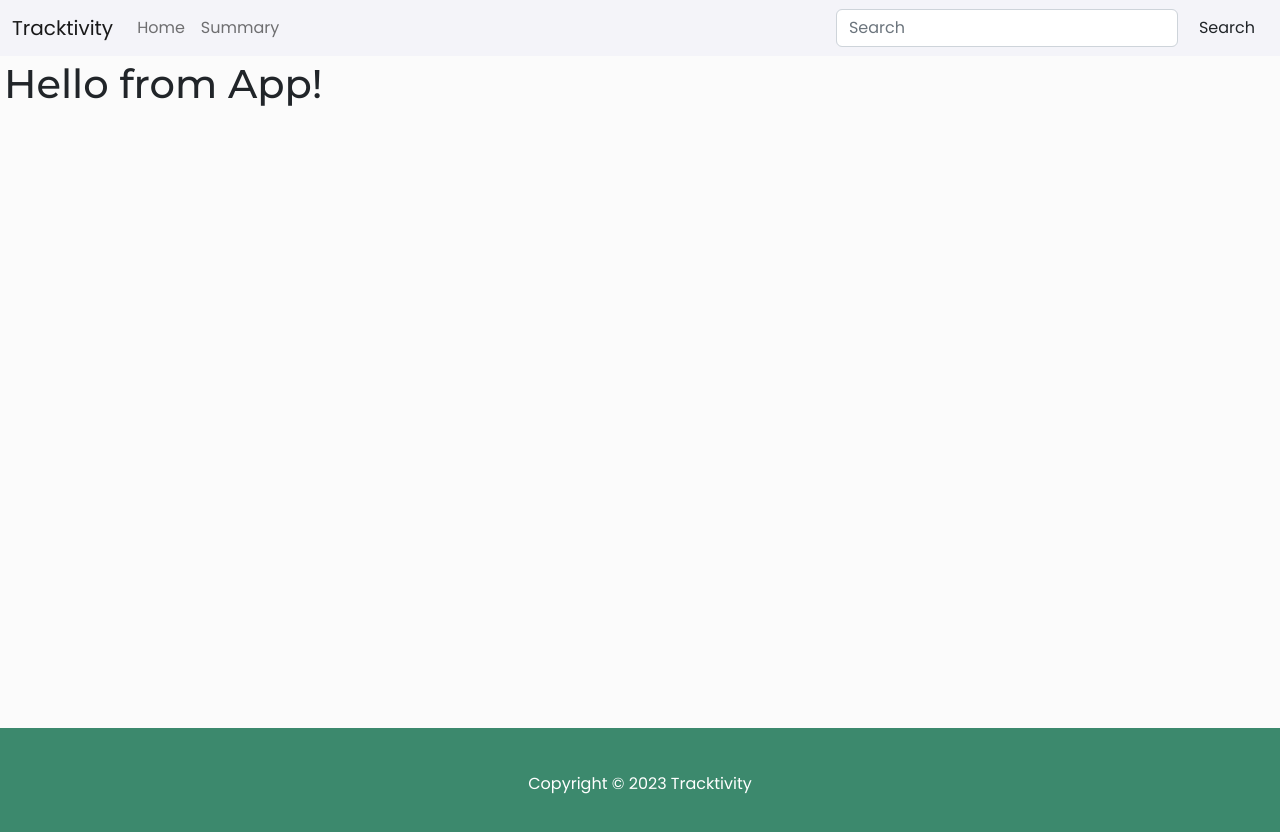
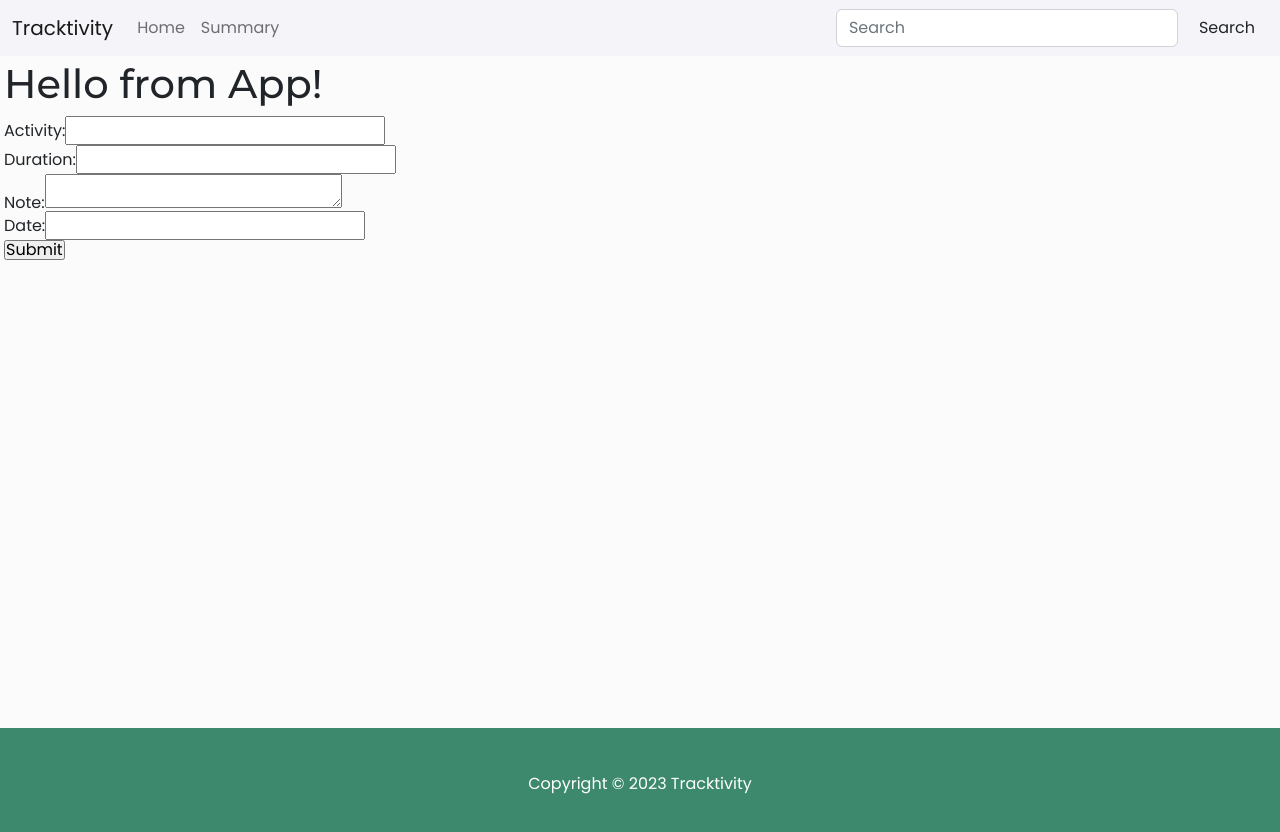
Before and after one commit to denniskjellin/Tracktivity, a React (Create React App) app in the folder frontend/: page / in a window 1280 px wide. Shown: the top 832 px of the page. Built offline with nearby package versions, Linux system fonts and the light colour scheme.

Commit message:
add session completed

```diff
--- a/frontend/src/App.js
+++ b/frontend/src/App.js
@@ -4,13 +4,14 @@ import "bootstrap/dist/css/bootstrap.css";
 import "./App.scss";
 import "./index.css";
 import MainLayout from "./layout/MainLayout";
+import AddSession from "./components/AddSession"
 
 
 function App() {
   return (
     <MainLayout>
       <h1>Hello from App!</h1>
-
+    <AddSession></AddSession>
     </MainLayout>
   );
 }
--- /dev/null
+++ b/frontend/src/components/AddSession.jsx
@@ -0,0 +1,67 @@
+import React from "react";
+
+class Form extends React.Component {
+    // create state variables, initiating them empry.
+    state = {
+      activity: '',
+      duration: '',
+      comment: '',
+      date: ''
+    }
+    // Triggered when some value are changed/entered in the form input fields.
+    handleChange = (event) => {
+      this.setState({
+        [event.target.name]: event.target.value,
+      });
+    }
+
+    // handler for submit, fetch url + method post. Stringify the data.
+    handleSubmit = (event) => {
+        const url = "http://localhost:3000/sessions"
+      event.preventDefault();
+      const { activity, duration, comment, date } = this.state;
+      fetch(url, {
+        method: 'POST',
+        headers: { 'Content-Type': 'application/json' },
+        body: JSON.stringify({ activity, duration, comment, date })
+      })
+      .then(response => response.json())
+      .then(data => {
+        console.log('Success:', data);
+      })
+      .catch((error) => {
+        console.error('Error:', error);
+      });
+    }
+
+    // HTML with the form and handler on change and submit
+    render() {
+      return (
+        <form onSubmit={this.handleSubmit}>
+          <label>
+            Activity:
+            <input type="text" name="activity" onChange={this.handleChange} />
+          </label>
+          <br />
+          <label>
+            Duration:
+            <input type="text" name="duration" onChange={this.handleChange} />
+          </label>
+          <br />
+          <label>
+            Note:
+            <textarea name="comment" onChange={this.handleChange} />
+          </label>
+          <br />
+          <label>
+            Date:
+            <input type="text" name="date" onChange={this.handleChange} />
+          </label>
+          <br />
+          <input type="submit" value="Submit" />
+        </form>
+      );
+    }
+  }
+
+  export default Form;
```
